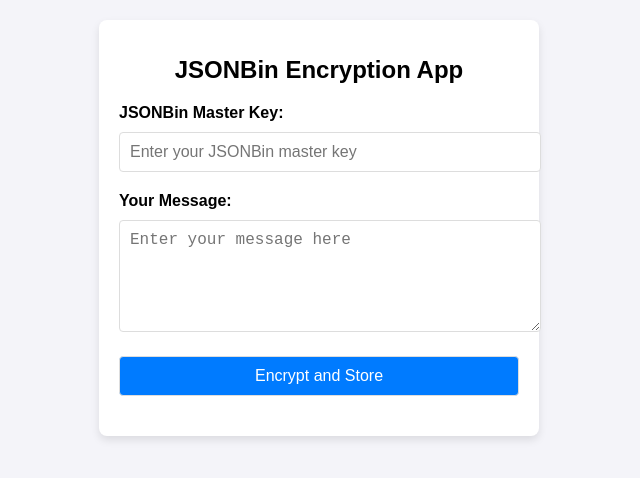
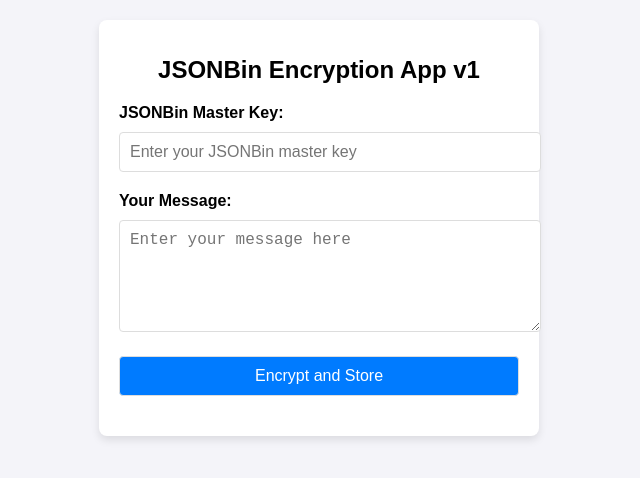
Before and after one commit to f6kgby9lg7ob35k8uo34/json, a plain HTML site: page index.html in a window 1280 px wide. Shown: the part 172-650 px from the top of the page, without its empty margins (321-961 px from the left). Drawn offline with Linux system fonts and the light colour scheme.

Commit message:
Update index.html

```diff
--- a/index.html
+++ b/index.html
@@ -63,7 +63,7 @@
 </head>
 <body>
     <div class="container">
-        <h1>JSONBin Encryption App</h1>
+        <h1>JSONBin Encryption App v1</h1>
         <label for="masterKey">JSONBin Master Key:</label>
         <input type="text" id="masterKey" placeholder="Enter your JSONBin master key" required>
 
```
